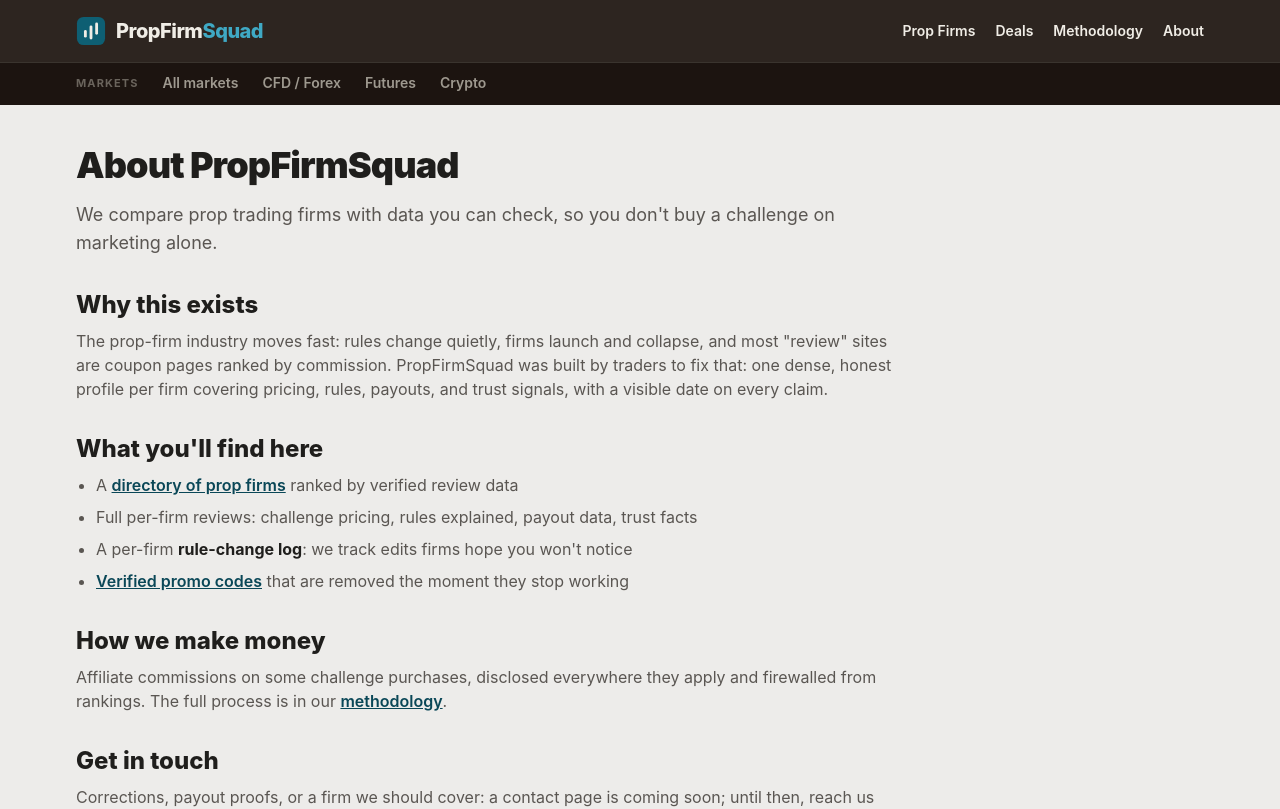
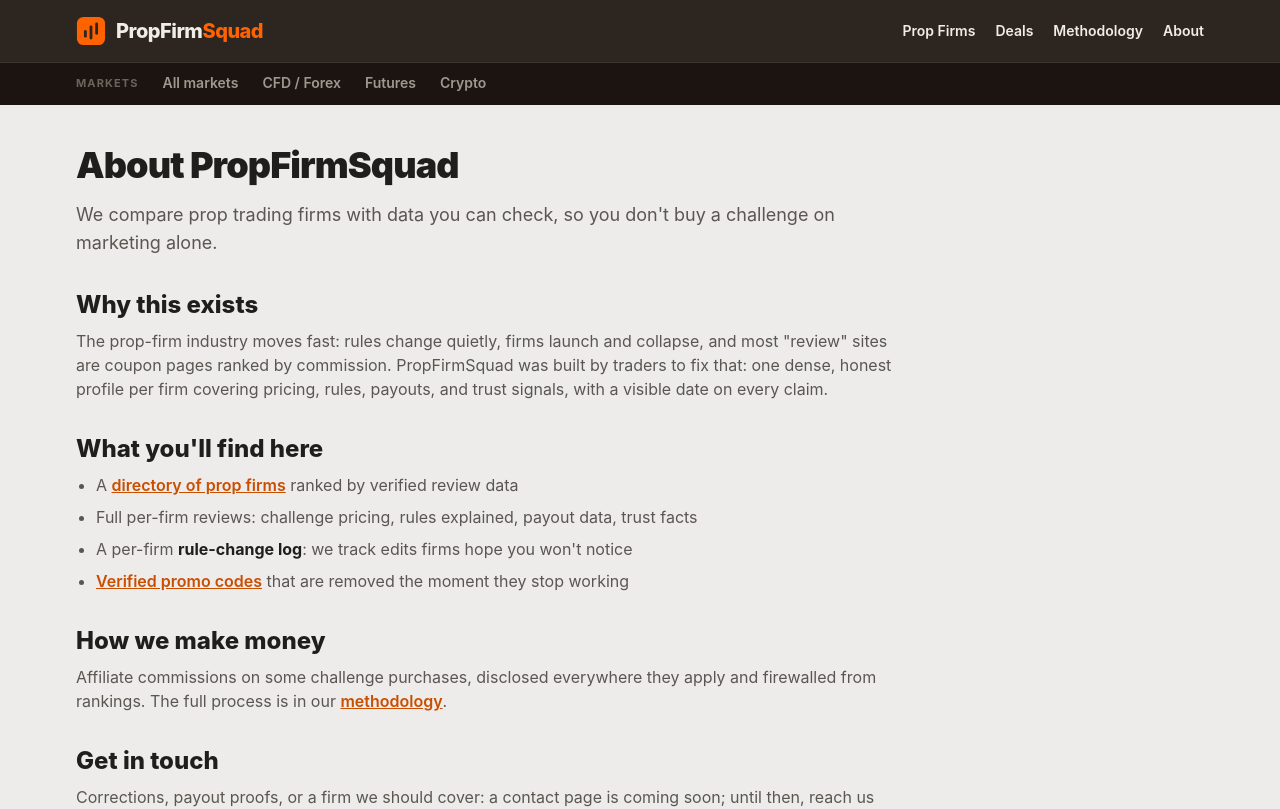
Before and after one commit to issbguru-png/propfirmsquad, a Next.js app in the folder apps/web/: page /about in a window 1280 px wide. Shown: the top 809 px of the page. Built offline with nearby package versions, Linux system fonts and the light colour scheme; no server answers.

Commit message:
Revert "style: swap brand accent to petrol blue (#0e5f73) for evaluation"
This reverts commit 06f3ddd1b92915a3b28b60160d83d8dfe2a6d804.

```diff
--- a/apps/web/src/app/(site)/best/_lib/MarketSwitcher.tsx
+++ b/apps/web/src/app/(site)/best/_lib/MarketSwitcher.tsx
@@ -38,7 +38,7 @@
                 aria-current={active ? 'page' : undefined}
                 className={`inline-block border-b-2 py-2.5 whitespace-nowrap transition-colors ${
                   active
-                    ? 'border-accent-light text-accent-light'
+                    ? 'border-accent text-accent'
                     : 'border-transparent text-on-dark-2 hover:border-line-dark hover:text-on-dark'
                 }`}
               >
--- a/apps/web/src/app/(site)/globals.css
+++ b/apps/web/src/app/(site)/globals.css
@@ -7,13 +7,12 @@
  */
 @theme {
   /* Accent */
-  /* Petrol blue accent. Cool ink on warm paper (FT-style), far in hue from the
-     green/red data semantics. --accent is 7.2:1 on white (AAA for body text);
-     --accent-light is the on-dark variant (dark header/footer surfaces). */
-  --color-accent: #0e5f73;
-  --color-accent-dark: #0a4757;
-  --color-accent-light: #3fa9c4;
-  --color-accent-pale: #e3f0f3;
+  /* Brand orange matched to WPBeginner's primary (#ff6200) and their light-orange tint.
+     -dark is derived for link/body text (4.6:1 on white, AA); -light for hover on dark. */
+  --color-accent: #ff6200;
+  --color-accent-dark: #c94e00;
+  --color-accent-light: #ff8534;
+  --color-accent-pale: #ffebdf;
 
   /* Surfaces — warm paper */
   --color-page: #edecea;
@@ -75,7 +74,7 @@
   --color-ink: #f0ede6; /* --color-on-dark */
   --color-ink-2: #9e998f; /* --color-on-dark-2 */
   --color-ink-3: #756f66;
-  --color-accent-pale: #0d2b33; /* deep tint of the brand petrol */
+  --color-accent-pale: #3d1c08; /* warm dark tint of the brand orange */
   --color-positive-pale: #14301d;
   --color-negative-pale: #3a1a16;
 }
--- a/apps/web/src/app/(site)/layout.tsx
+++ b/apps/web/src/app/(site)/layout.tsx
@@ -74,7 +74,7 @@
             <Link href="/" className="flex items-center gap-2.5 text-xl font-extrabold tracking-tight">
               <Logomark />
               <span>
-                PropFirm<span className="text-accent-light">Squad</span>
+                PropFirm<span className="text-accent">Squad</span>
               </span>
             </Link>
             <nav aria-label="Main">
@@ -110,7 +110,7 @@
                 >
                   <Logomark />
                   <span>
-                    PropFirm<span className="text-accent-light">Squad</span>
+                    PropFirm<span className="text-accent">Squad</span>
                   </span>
                 </Link>
                 <p className="mt-3 max-w-sm text-sm">
--- a/apps/web/src/app/(site)/page.tsx
+++ b/apps/web/src/app/(site)/page.tsx
@@ -256,7 +256,7 @@
           </p>
           <Link
             href="/deals"
-            className="inline-block rounded-sm bg-accent px-5 py-2.5 font-bold text-white transition-colors hover:bg-accent-dark"
+            className="inline-block rounded-sm bg-accent px-5 py-2.5 font-bold text-nav transition-colors hover:bg-accent-light"
           >
             See all deals
           </Link>
--- a/apps/web/src/app/(site)/prop-firms/[slug]/page.tsx
+++ b/apps/web/src/app/(site)/prop-firms/[slug]/page.tsx
@@ -395,7 +395,7 @@
             <p className="mt-4">
               <Link
                 href={`/prop-firms/${firm.slug}/promo-code`}
-                className="inline-block rounded-sm bg-accent px-4 py-2 text-sm font-bold text-white transition-colors hover:bg-accent-dark"
+                className="inline-block rounded-sm bg-accent px-4 py-2 text-sm font-bold text-nav transition-colors hover:bg-accent-light"
               >
                 Get {bestPromo.discountPct != null ? `${bestPromo.discountPct}% off` : 'promo code'}{' '}
                 with code {bestPromo.code} →
--- a/apps/web/src/components/Logo.tsx
+++ b/apps/web/src/components/Logo.tsx
@@ -3,7 +3,7 @@
   return (
     <svg aria-hidden width={size} height={size} viewBox="0 0 32 32" className="shrink-0">
       <rect x="1" y="1" width="30" height="30" rx="7" className="fill-accent" />
-      <g stroke="var(--color-on-dark)" strokeWidth="3" strokeLinecap="round">
+      <g stroke="var(--color-nav)" strokeWidth="3" strokeLinecap="round">
         <line x1="10" y1="21.5" x2="10" y2="16.5" />
         <line x1="16" y1="23.5" x2="16" y2="11.5" />
         <line x1="22" y1="18.5" x2="22" y2="8.5" />
```
Also changed, not shown: apps/web/src/app/icon.svg.
